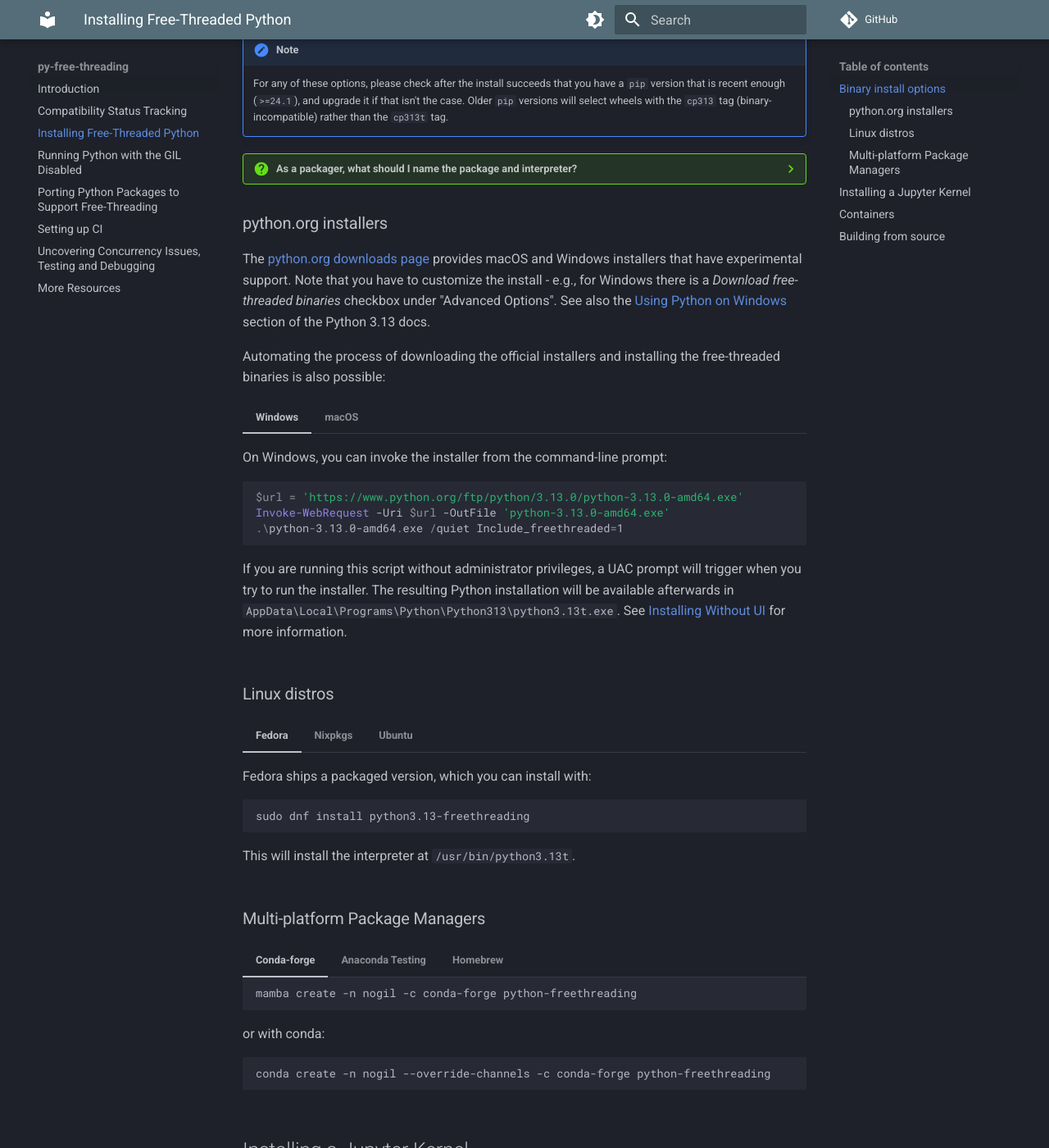
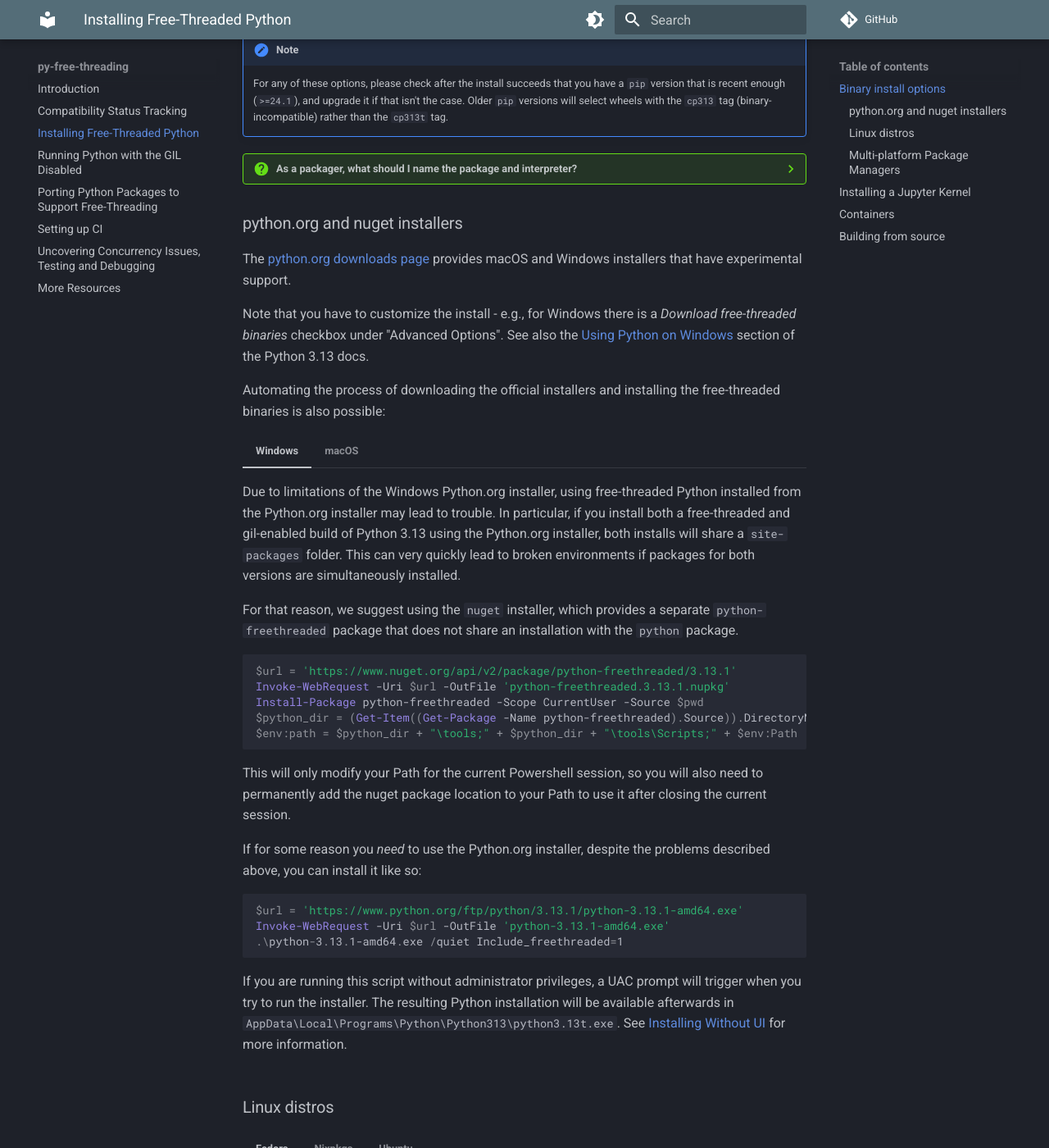
Before and after one commit to Quansight-Labs/free-threaded-compatibility, an MkDocs documentation site: the page built from docs/installing_cpython.md, in a window 1280 px wide and 1400 px high, scrolled down 402 px. Shown: the whole window at 82% size. Built offline with MkDocs 1.6.1 and Material for MkDocs 9.7.7, drawn with Linux system fonts in a browser that asks for light colours; comment, search, counter and statistics services are not loaded.

Commit message:
Add nuget windows install instructions (#130)
* update references to old python versions throughout the guide

* Add nuget windows install instructions

* add Scripts directory to the Path

````diff
--- a/docs/installing_cpython.md
+++ b/docs/installing_cpython.md
@@ -20,25 +20,50 @@
 ??? question "As a packager, what should I name the package and interpreter?"
     Please see [this guidance from the Python Steering Council](https://github.com/python/steering-council/issues/221#issuecomment-1841593283)
 
-### python.org installers
+### python.org and nuget installers
 
 The [python.org downloads page](https://www.python.org/download/pre-releases/)
-provides macOS and Windows installers that have experimental support. Note
-that you have to customize the install - e.g., for Windows there is a
-_Download free-threaded binaries_ checkbox under "Advanced Options".
-See also the [Using Python on Windows](https://docs.python.org/3.13/using/windows.html#installing-free-threaded-binaries)
+provides macOS and Windows installers that have experimental support.
+
+Note that you have to customize the install - e.g., for Windows there is a
+_Download free-threaded binaries_ checkbox under "Advanced Options".  See also
+the [Using Python on
+Windows](https://docs.python.org/3.13/using/windows.html#installing-free-threaded-binaries)
 section of the Python 3.13 docs.
 
 Automating the process of downloading the official installers
 and installing the free-threaded binaries is also possible:
 
 === "Windows"
-    On Windows, you can invoke the installer from the command-line prompt:
+    Due to limitations of the Windows Python.org installer, using free-threaded Python
+    installed from the Python.org installer may lead to trouble. In particular, if you
+    install both a free-threaded and gil-enabled build of Python 3.13 using the Python.org
+    installer, both installs will share a `site-packages` folder. This can very quickly
+    lead to broken environments if packages for both versions are simultaneously installed.
+
+    For that reason, we suggest using the `nuget` installer, which provides a
+    separate `python-freethreaded` package that does not share an installation
+    with the `python` package.
 
     ```powershell
-    $url = 'https://www.python.org/ftp/python/3.13.0/python-3.13.0-amd64.exe'
-    Invoke-WebRequest -Uri $url -OutFile 'python-3.13.0-amd64.exe'
-    .\python-3.13.0-amd64.exe /quiet Include_freethreaded=1
+    $url = 'https://www.nuget.org/api/v2/package/python-freethreaded/3.13.1'
+    Invoke-WebRequest -Uri $url -OutFile 'python-freethreaded.3.13.1.nupkg'
+    Install-Package python-freethreaded -Scope CurrentUser -Source $pwd
+    $python_dir = (Get-Item((Get-Package -Name python-freethreaded).Source)).DirectoryName
+    $env:path = $python_dir + "\tools;" + $python_dir + "\tools\Scripts;" + $env:Path
+    ```
+
+    This will only modify your Path for the current Powershell session, so you
+    will also need to permanently add the nuget package location to your Path to
+    use it after closing the current session.
+
+    If for some reason you *need* to use the Python.org installer, despite the problems
+    described above, you can install it like so:
+
+    ```powershell
+    $url = 'https://www.python.org/ftp/python/3.13.1/python-3.13.1-amd64.exe'
+    Invoke-WebRequest -Uri $url -OutFile 'python-3.13.1-amd64.exe'
+    .\python-3.13.1-amd64.exe /quiet Include_freethreaded=1
     ```
 
     If you are running this script without administrator privileges,
@@ -53,7 +78,7 @@
     downloaded:
 
     ```bash
-    curl -O https://www.python.org/ftp/python/3.13.0/python-3.13.0-macos11.pkg
+    curl -O https://www.python.org/ftp/python/3.13.1/python-3.13.1-macos11.pkg
 
     # create installer choice changes to customize the install:
     #    enable the PythonTFramework-3.13 package
@@ -75,10 +100,10 @@
     </plist>
     EOF
 
-    sudo installer -pkg ./python-3.13.0-macos11.pkg \
+    sudo installer -pkg ./python-3.13.1-macos11.pkg \
         -applyChoiceChangesXML ./choicechanges.plist \
         -target /
-    rm -f python-3.13.0-macos11.pkg
+    rm -f python-3.13.1-macos11.pkg
     ```
 
     See also [this Github issue](https://github.com/python/cpython/issues/120098)
@@ -207,5 +232,5 @@
 do that, you can use the following:
 
 ```bash
-pyenv install --debug --keep 3.13.0
+pyenv install --debug --keep 3.13.1
 ```
````
Also changed, not shown: docs/ci.md (+1 -1 lines), docs/debugging.md (+1 -1 lines), docs/running-gil-disabled.md (+1 -1 lines).
